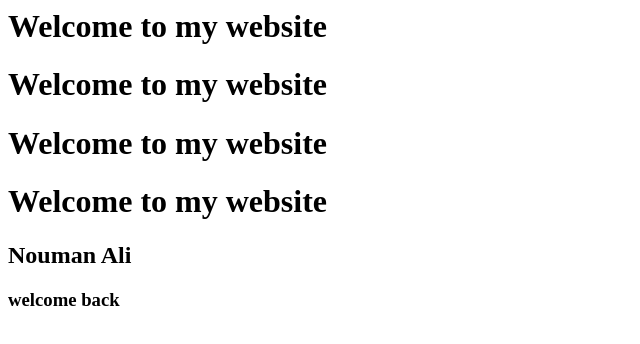
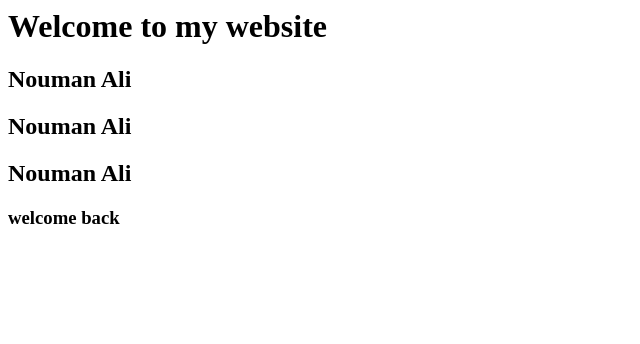
Before and after one commit to NomiRajpoot1/Demo, a plain HTML site: page index.html in a window 1280 px wide. Shown: the whole page, without its empty margins (0-640 px from the left). Drawn offline with Linux system fonts and the light colour scheme.

Commit message:
Update index.html

```diff
--- a/index.html
+++ b/index.html
@@ -1,6 +1,6 @@
 <h1>Welcome to my website</h1>
-<h1>Welcome to my website</h1>
-<h1>Welcome to my website</h1>
-<h1>Welcome to my website</h1>
+
+<h2>Nouman Ali</h2>
+<h2>Nouman Ali</h2>
 <h2>Nouman Ali</h2>
 <h3>welcome back</h3>
```
